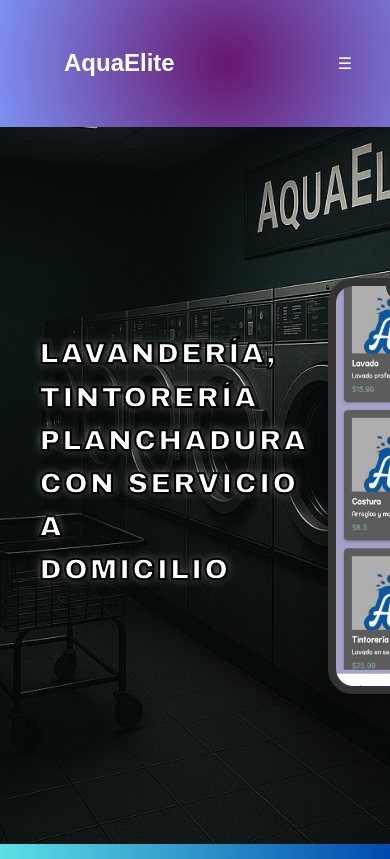
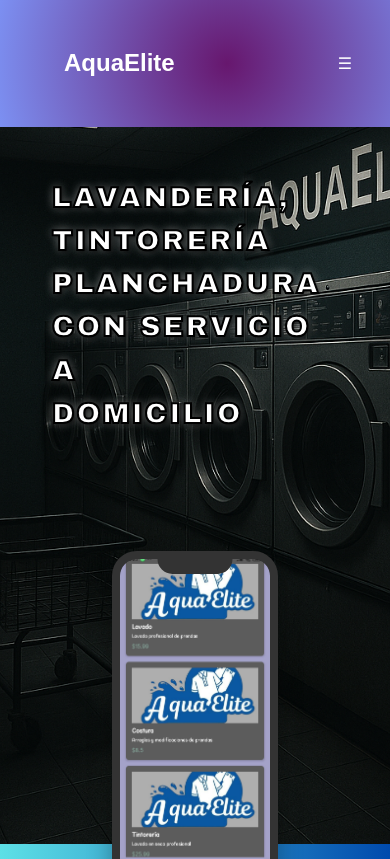
Before and after one commit to Lavanderia-Aqua-Elite/LandingPage_AquaElite, a React (Vite) app: page / in a window 390 px wide. Shown: the top 859 px of the page. Built offline with nearby package versions, Linux system fonts and the light colour scheme.

Commit message:
Se mejoro el responsive

```diff
--- a/src/styles/Home.module.css
+++ b/src/styles/Home.module.css
@@ -45,7 +45,7 @@
 }
 
 .titleHome {
-    font-family: Arial, sans-serif;  /* Fuente simple como la imagen */
+    font-family: var(--font-mainTitle);  /* Fuente simple como la imagen */
     font-size: clamp(1.5rem, 3vw, 2rem);  /* Tamaño responsive */
     line-height: 1.5;
     white-space: pre-line;  /* Respeta saltos de línea */
@@ -55,7 +55,7 @@
 
 /* --- Teléfono (derecha) --- */
 .contentMovilHome {
-    margin-top: 8rem;
+    margin-top: 7rem;
     flex: 0 0 40%;  /* Ancho menor para el teléfono */
     display: flex;
     justify-content: flex-end;  /* Alineado a la derecha */
@@ -66,3 +66,21 @@
     max-width: 250px;  /* Ajusta según el tamaño de tu imagen */
     height: auto;
 }
+
+/* ===== Responsive ===== */
+@media (max-width: 768px) {
+    .sectionHome {
+        flex-direction: column;
+        justify-content: center;
+        padding: 2rem;
+    }
+    .contentHome,
+    .contentMovilHome {
+        flex: 0 0 100%;
+        width: 100%;
+    }
+    .contentMovilHome {
+        justify-content: center;
+        margin-top: 2rem;
+    }
+}
--- a/src/styles/Phone.module.css
+++ b/src/styles/Phone.module.css
@@ -7,8 +7,8 @@
 /* Contenedor principal */
 .phoneContainer {
     position: relative;
-    width: 300px;
-    height: 600px;
+    width: 250px;
+    height: 550px;
     border: 12px solid #333;
     border-radius: 30px;
     margin: 20px auto;
@@ -76,8 +76,8 @@
 /* Media Queries para móviles pequeños */
 @media (max-width: 480px) {
     .phoneContainer {
-        width: 200px;
-        height: 400px;
+        width: 150px;
+        height: 320px;
         border-width: 8px;
         border-radius: 25px;
     }
```
